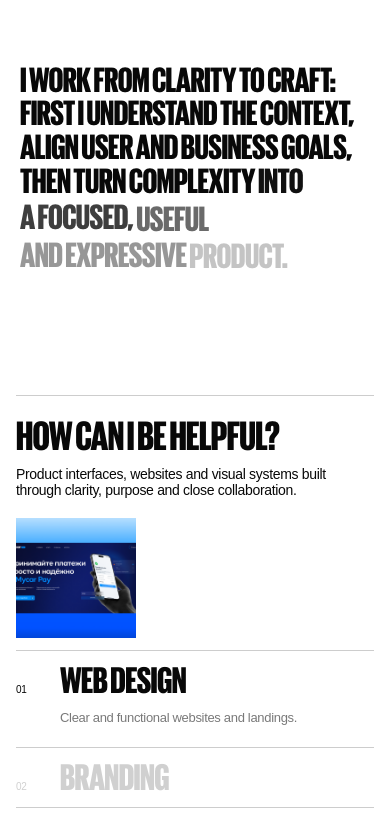
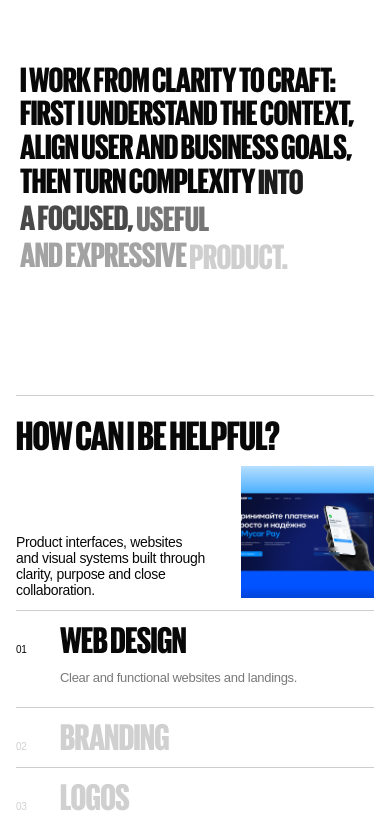
Before and after one commit to yemirades/site, a Next.js app: page / in a window 390 px wide. Shown: the part 2249-3071 px from the top of the page. Built offline with nearby package versions, Linux system fonts and the light colour scheme; a web font is replaced by a local one.

Commit message:
Align mobile service intro

```diff
--- a/src/components/Services.tsx
+++ b/src/components/Services.tsx
@@ -76,12 +76,12 @@ export function Services() {
 
         <div className="mt-3 grid min-w-0 gap-3 sm:mt-[30px] sm:grid-cols-[minmax(180px,0.75fr)_minmax(0,1.7fr)] sm:gap-[30px]">
           <Reveal className="h-full">
-            <div className="flex h-full flex-col sm:max-w-[280px] sm:items-start">
-              <p className="self-start text-[14px] font-medium leading-[1.15] sm:text-[16px]">
+            <div className="flex h-full items-end justify-between gap-4 sm:max-w-[280px] sm:flex-col sm:items-start sm:justify-start sm:gap-0">
+              <p className="min-w-0 flex-1 self-end text-[14px] font-medium leading-[1.15] sm:flex-none sm:self-start sm:text-[16px]">
                 {bindShortWords(intro)}
               </p>
 
-              <div className="mt-5 aspect-square w-[120px] self-start overflow-hidden bg-[var(--soft)] sm:mt-auto sm:w-full sm:max-w-[240px] sm:self-auto">
+              <div className="aspect-square w-[clamp(124px,34vw,136px)] shrink-0 self-end overflow-hidden bg-[var(--soft)] sm:mt-auto sm:w-full sm:max-w-[240px] sm:self-auto">
                 <AnimatePresence mode="wait" initial={false}>
                   {activeService === 3 ? (
                     <motion.video
```
